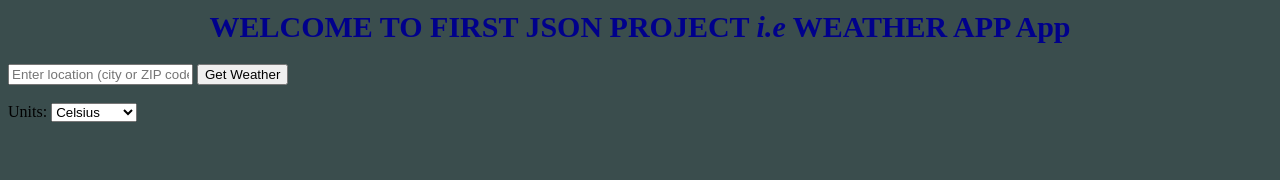
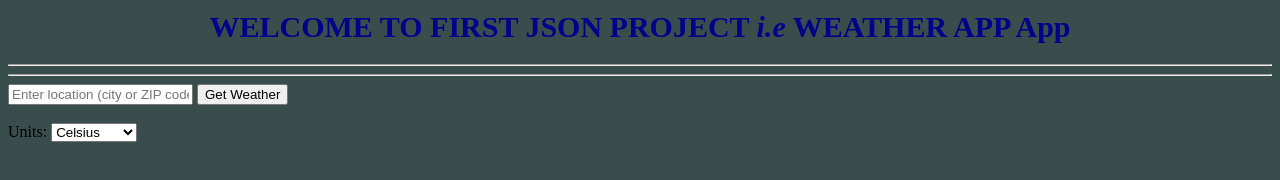
Before and after one commit to vishavanish/Wheather-App, a plain HTML site: page index.html in a window 1280 px wide. Drawn offline with Linux system fonts and the light colour scheme.

Commit message:
change some info

```diff
--- a/index.html
+++ b/index.html
@@ -10,6 +10,8 @@
     <div class="container">
 
         <h1 id="heading">WELCOME TO FIRST JSON PROJECT <i>i.e</i> WEATHER APP App</h1>
+        <hr>
+        <hr>
         <div class="search-container">
             <input type="text" id="locationInput" placeholder="Enter location (city or ZIP code)">
             <button id="getWeatherBtn">Get Weather</button>
--- a/style.css
+++ b/style.css
@@ -5,6 +5,7 @@ body{
     text-align: center;
     font-size: 30px;
     color: darkblue;
+    /* background-color: dimgray; */
     margin-top: 10px;
 }
 .container{
```
